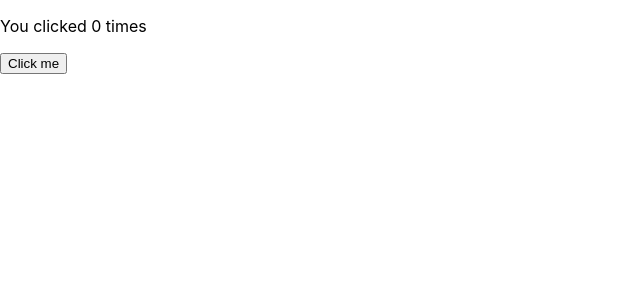
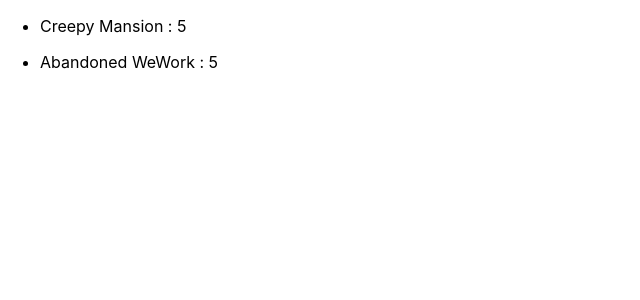
Before and after one commit to szunami/hooks-query-helper, a React (Create React App) app: page / in a window 1280 px wide. Shown: the top 300 px of the page, without its empty margins (0-640 px from the left). Built offline with nearby package versions, Linux system fonts and the light colour scheme.

Commit message:
Set up 1

```diff
--- a/src/App.tsx
+++ b/src/App.tsx
@@ -1,25 +1,13 @@
 import { useEffect, useState } from "react";
 import "./App.css";
+import { HauntedHouseReport } from "./version1";
 
 function App() {
   return (
     <div className="App">
-      <Example />
+      <HauntedHouseReport />
     </div>
   );
 }
 
 export default App;
-
-function Example() {
-  const [count, setCount] = useState(0);
-  useEffect(() => {
-    document.title = `You clicked ${count} times`;
-  });
-  return (
-    <div>
-      <p>You clicked {count} times</p>
-      <button onClick={() => setCount(count + 1)}>Click me</button>
-    </div>
-  );
-}
--- a/src/version1.tsx
+++ b/src/version1.tsx
@@ -1,21 +1,19 @@
-// import { useGhostCount, useHauntedHouses } from "./queries";
+import { useGhostCount, useHauntedHouses } from "./queries";
 
-// export const HauntedHouseReport = () => {
-//   const hauntedHouses = useHauntedHouses();
+export const HauntedHouseReport = () => {
+  const hauntedHouses = useHauntedHouses();
 
-//   return (
-//     <ul>
-//       {hauntedHouses.map((hauntedHouse) => {
-//         return (
-//           <li>
-//             <p>
-//               {hauntedHouse} : {useGhostCount(hauntedHouse)}
-//             </p>
-//           </li>
-//         );
-//       })}
-//     </ul>
-//   );
-// };
-
-export {};
+  return (
+    <ul>
+      {hauntedHouses.map((hauntedHouse) => {
+        return (
+          <li>
+            <p>
+              {hauntedHouse} : {useGhostCount(hauntedHouse)}
+            </p>
+          </li>
+        );
+      })}
+    </ul>
+  );
+};
```
